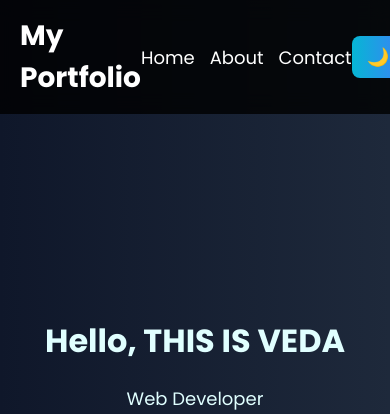
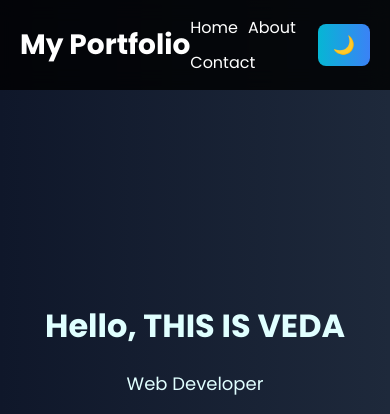
Before and after one commit to vedasam2004/portfolio-website, a plain HTML site: page index.html in a window 390 px wide. Shown: the top 414 px of the page. Drawn offline with Linux system fonts and the light colour scheme.

Commit message:
Final mobile UI improvements

```diff
--- a/style.css
+++ b/style.css
@@ -322,11 +322,19 @@ footer{
     .nav-links{
         flex-direction: row;
 
-        gap: 15px;
+        flex-wrap: wrap;
+
+        gap: 10px;
+    }
+
+    .nav-links a{
+        font-size: 16px;
     }
 
     .hero{
-        padding-top: 100px;
+        min-height: 100vh;
+
+        padding: 120px 20px 50px;
     }
 
     .hero h1{
@@ -347,6 +355,10 @@ footer{
         padding: 10px 15px;
 
         font-size: 18px;
+    }
+
+    .logo{
+        white-space: nowrap;
     }
 }
 .whatsapp{
```
